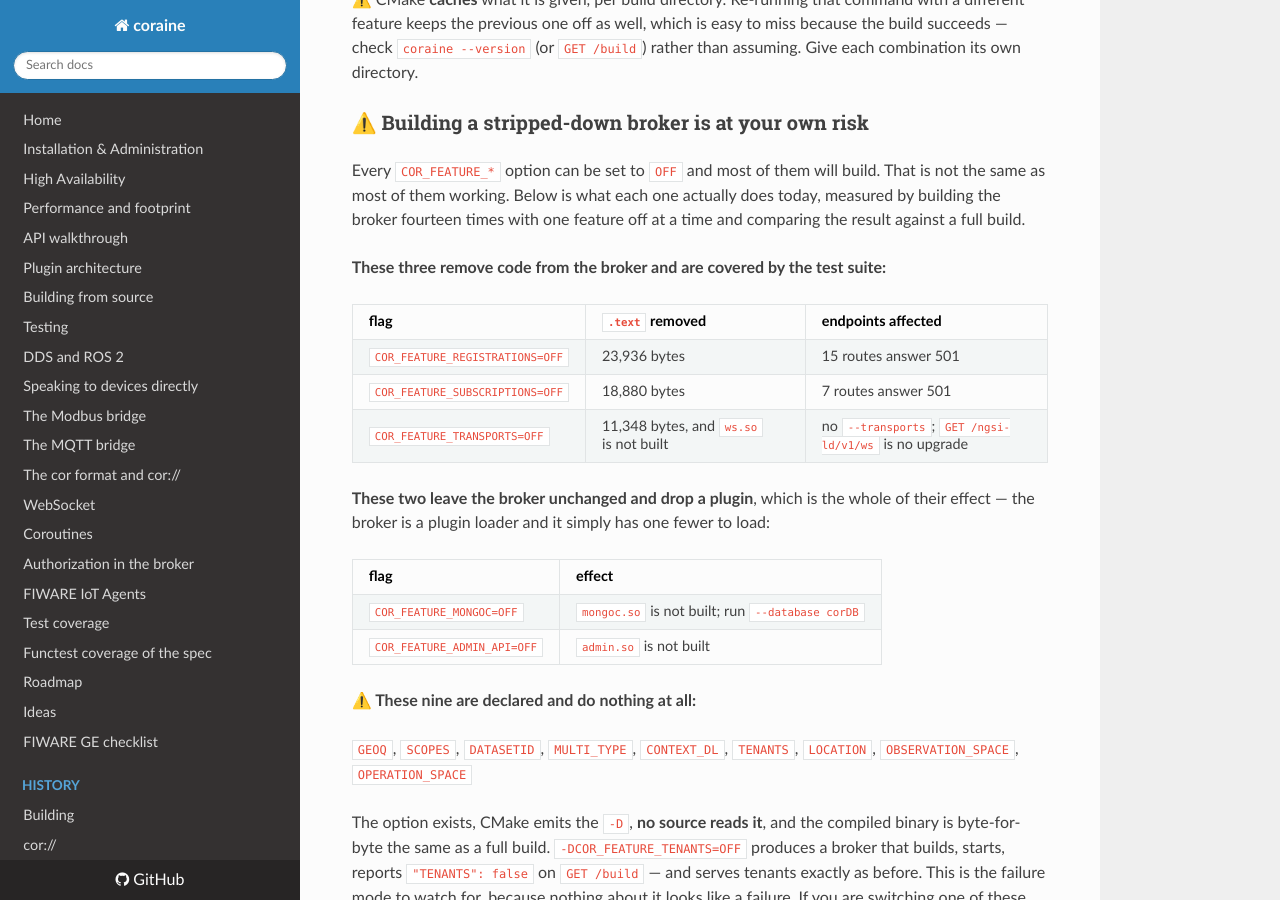
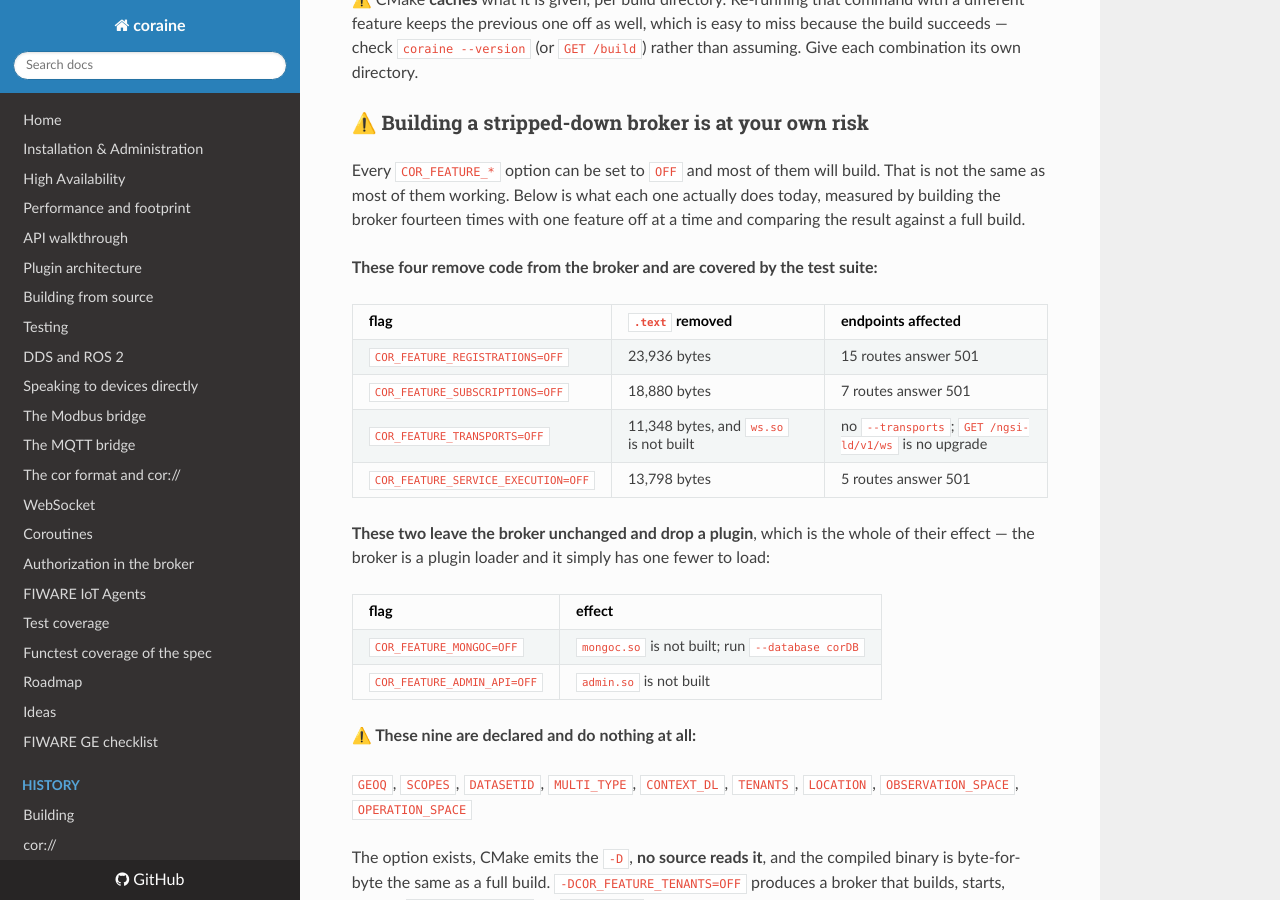
Before and after one commit to SEAMWARE/coraine, an MkDocs documentation site: the page built from doc/building-details.md, in a window 1280 px wide and 900 px high, scrolled down 2836 px. Built offline with MkDocs 1.6.1, drawn with Linux system fonts in a browser that asks for light colours; nearby versions of some CDN libraries; comment, search, counter and statistics services are not loaded.

Commit message:
doc/building-details.md: COR_FEATURE_SERVICE_EXECUTION in the flag table
Co-Authored-By: Claude Opus 5.5 <noreply@anthropic.com>

```diff
--- a/doc/building-details.md
+++ b/doc/building-details.md
@@ -156,13 +156,14 @@ That is not the same as most of them working. Below is what each one actually
 does today, measured by building the broker fourteen times with one feature off
 at a time and comparing the result against a full build.
 
-**These three remove code from the broker and are covered by the test suite:**
+**These four remove code from the broker and are covered by the test suite:**
 
 | flag | `.text` removed | endpoints affected |
 |---|---|---|
 | `COR_FEATURE_REGISTRATIONS=OFF` | 23,936 bytes | 15 routes answer 501 |
 | `COR_FEATURE_SUBSCRIPTIONS=OFF` | 18,880 bytes | 7 routes answer 501 |
 | `COR_FEATURE_TRANSPORTS=OFF` | 11,348 bytes, and `ws.so` is not built | no `--transports`; `GET /ngsi-ld/v1/ws` is no upgrade |
+| `COR_FEATURE_SERVICE_EXECUTION=OFF` | 13,798 bytes | 5 routes answer 501 |
 
 **These two leave the broker unchanged and drop a plugin**, which is the whole
 of their effect — the broker is a plugin loader and it simply has one fewer to
```
